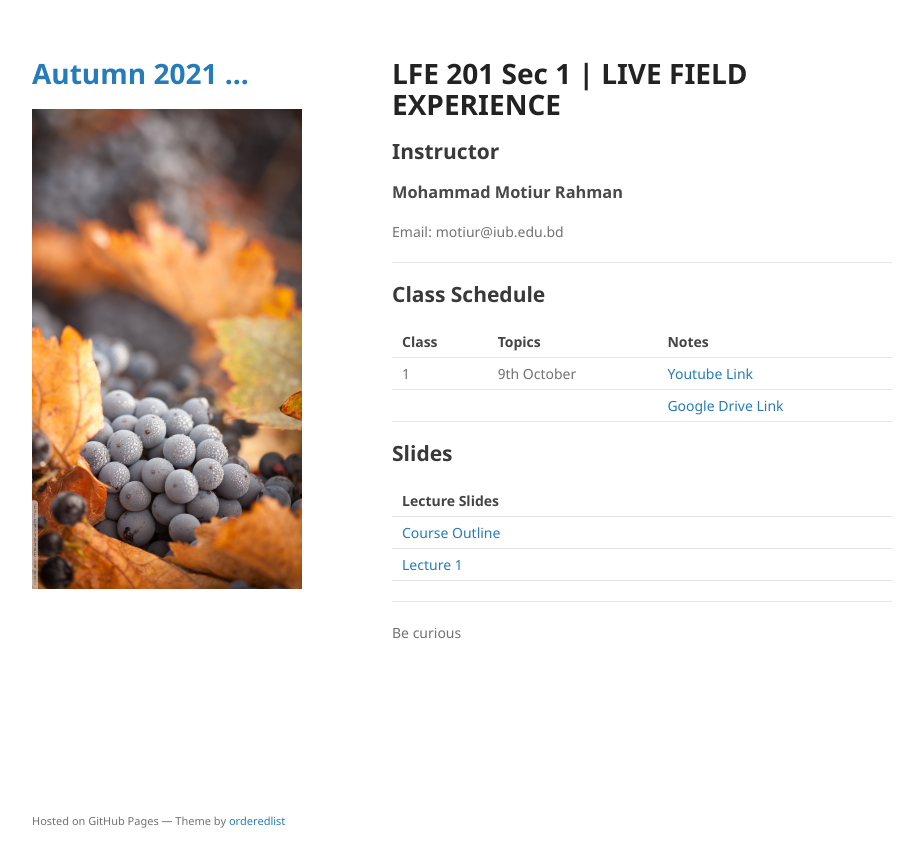
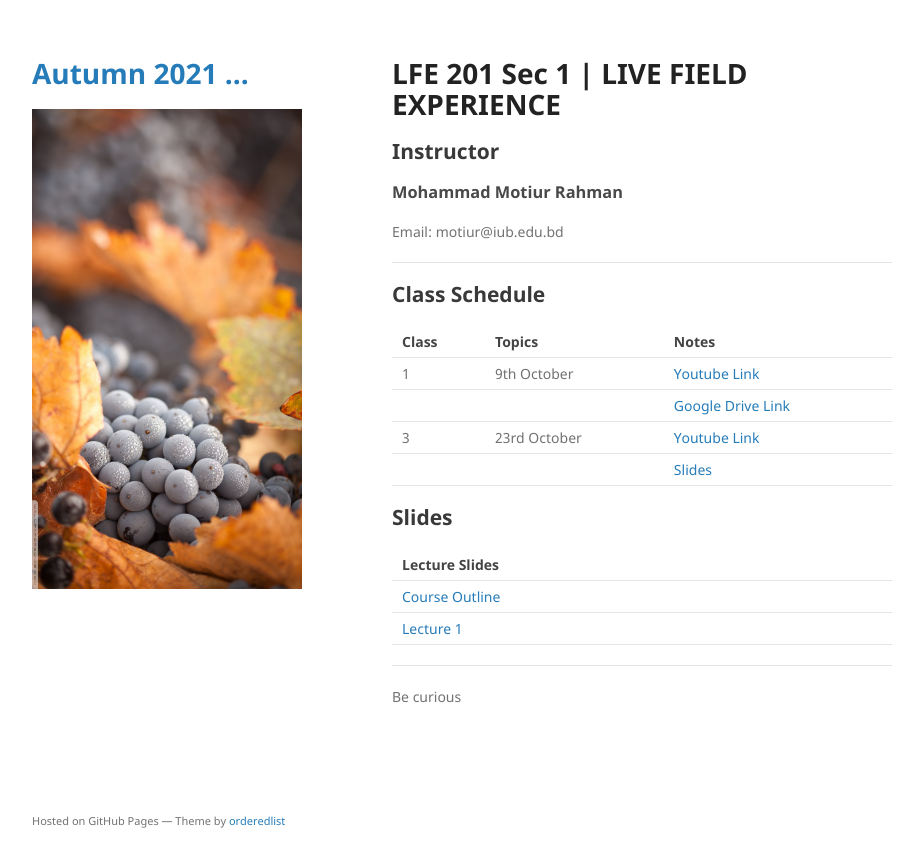
Before and after one commit to mohammadmotiurrahman/mohammadmotiurrahman.github.io, a Jekyll site: the page built from lfe_201/index.md, in a window 1280 px wide. Shown: the top 867 px of the page, without its empty margins (178-1101 px from the left). Built offline with Jekyll 4.4.1, drawn with Linux system fonts in a browser that asks for light colours; our own code applies the rules of GitHub Pages for plain Markdown files.

Commit message:
Update index.md

```diff
--- a/lfe_201/index.md
+++ b/lfe_201/index.md
@@ -11,6 +11,8 @@ Email: motiur@iub.edu.bd
 |:--------|:-------------|:---------------------------------------------------------------------------------------------------------------|
 | 1       | 9th October  | [Youtube Link](https://youtu.be/LQ81uqzHOko)                                |
 |         |              | [Google Drive Link](https://docs.google.com/spreadsheets/d/1wEtAeDb3P3jWEOukJgNAK1zclaUj-2J_kKnX10iZiQc/edit?usp=sharing)|
+| 3       | 23rd October  | [Youtube Link](https://drive.google.com/file/d/16WVBpDFEXWWjCH_-DXxKcsUqolzSptPQ/view?usp=sharing)                                |
+|         |              | [Slides](https://docs.google.com/presentation/d/1WPrLrQnoHijvch5EARdN5r2odEsJdglhCslieOuqN-o/edit?usp=sharing)|
 
 
 ## Slides
```
